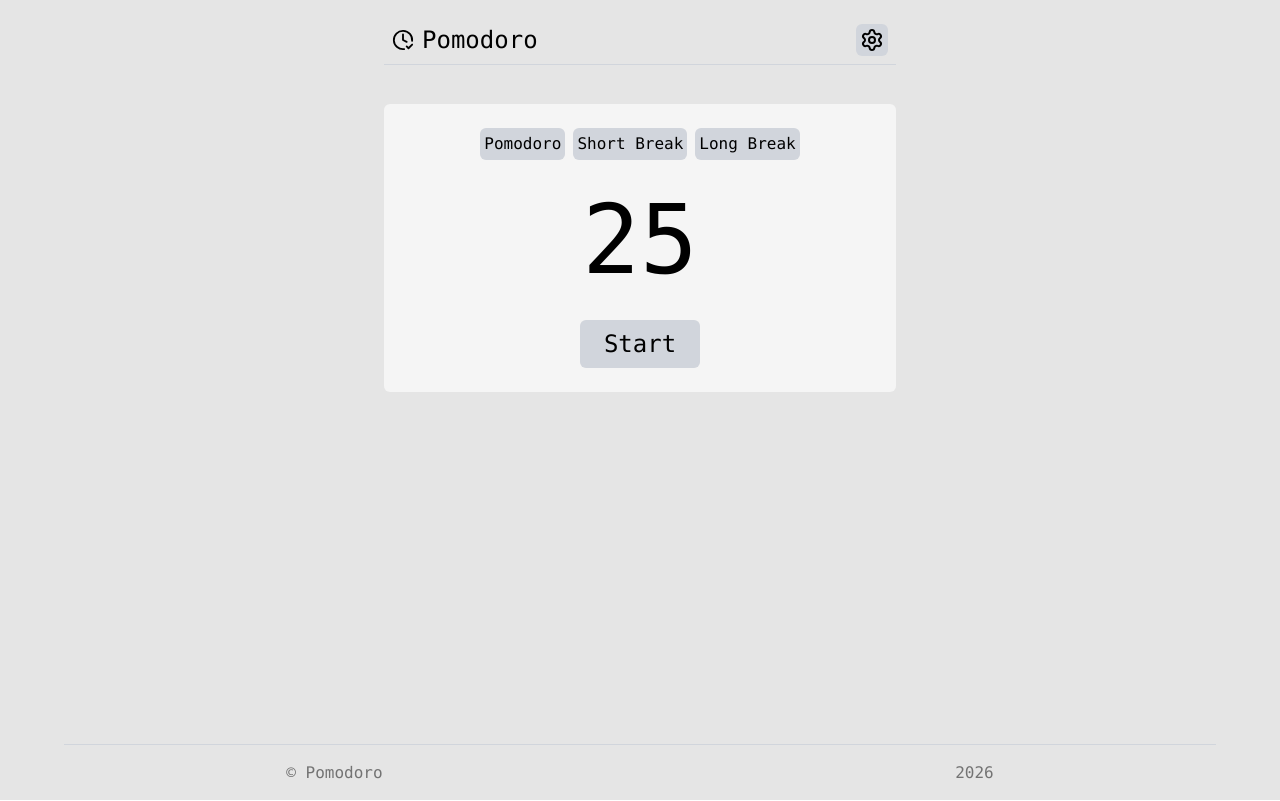
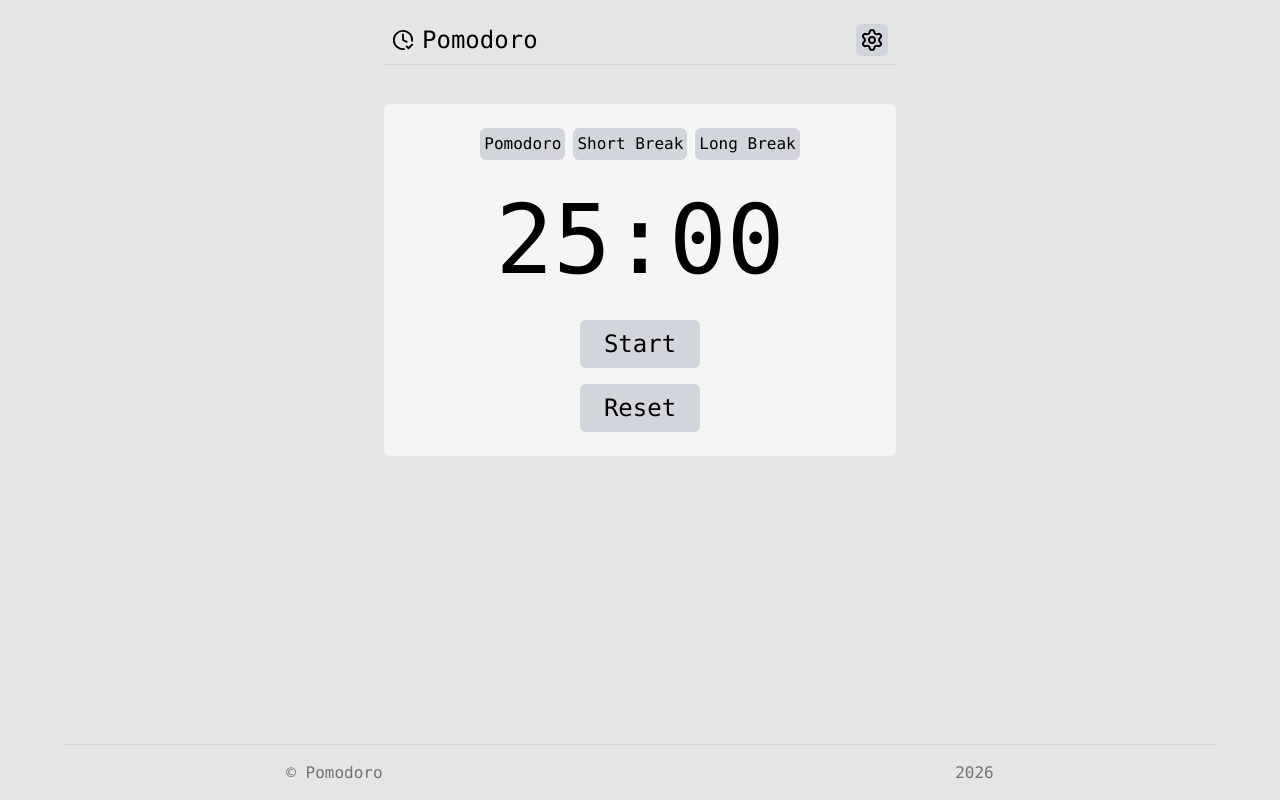
Before and after one commit to Abukiya/roadmap.sh-projects, a React (Vite) app in the folder frontend/intermediate/8-pomodoro-timer/: page / in a window 1280 px wide. Built offline with nearby package versions, Linux system fonts and the light colour scheme.

Commit message:
save: rest resting only to the pomodoro tap while the selcted tap is different trying to fix it

```diff
--- a/frontend/intermediate/8-pomodoro-timer/src/features/homepage/countdown.js
+++ b/frontend/intermediate/8-pomodoro-timer/src/features/homepage/countdown.js
@@ -1,6 +1,6 @@
 import { useState, useEffect, useRef } from "react";
 
-function useCountdown(totalSeconds, onComplete) {
+export default function useCountdown(totalSeconds, onComplete) {
   const [secondsLeft, setSecondsLeft] = useState(totalSeconds);
   const [isRunning, setIsRunning] = useState(false);
   const endTimeRef = useRef(null);
@@ -35,5 +35,11 @@ function useCountdown(totalSeconds, onComplete) {
     setSecondsLeft(totalSeconds);
   };
 
-  return { secondsLeft, isRunning, start, pause, reset };
+  const setTime = (number) => {
+    const seconds = number * 60;
+    setIsRunning(false);
+    setSecondsLeft(seconds);
+  };
+
+  return { secondsLeft, isRunning, start, pause, reset, setTime };
 }
--- a/frontend/intermediate/8-pomodoro-timer/src/features/homepage/pomodoro.jsx
+++ b/frontend/intermediate/8-pomodoro-timer/src/features/homepage/pomodoro.jsx
@@ -1,34 +1,63 @@
 import { useState } from "react";
-function Pomodoro({Pomodoro, shortbreak ,longbreak}) {
-  const [time, settime] = useState(Pomodoro);
+import useCountdown from "./countdown";
+function Pomodoro({ Pomodoro, shortbreak, longbreak }) {
+  const [taptime, setTaptime] = useState(Pomodoro);
+  const { secondsLeft, isRunning, start, pause, reset, setTime } = useCountdown(
+    taptime * 60,
+  );
+
+  // function tapset({ tap }) {
+  //   setTaptime(tap);
+  //   setTime(tap);
+  // }
+
+
+
+
+  const minutes = String(Math.floor(secondsLeft / 60)).padStart(2, "0");
+  const seconds = String(secondsLeft % 60).padStart(2, "0");
+
   return (
     <div className=" w-lg p-6 flex flex-col items-center gap-4 self-start mt-6 rounded-md bg-neutral-100">
       <div className="flex gap-2">
         <button
           className="bg-gray-300 p-1 rounded-md hover:bg-gray-400"
-          onClick={() => settime(Pomodoro)}
+          onClick={() => setTime(Pomodoro)}
         >
           Pomodoro
         </button>
         <button
           className="bg-gray-300 p-1 rounded-md hover:bg-gray-400"
-          onClick={() => settime(shortbreak)}
+          onClick={() => setTime(shortbreak)}
         >
           Short Break
         </button>
         <button
           className="bg-gray-300 p-1 rounded-md hover:bg-gray-400"
-          onClick={() => settime(longbreak)}
+          onClick={() => setTime(longbreak)}
         >
           Long Break
         </button>
       </div>
       <div className=" flex justify-center text-8xl p-4">
-        <h1>{time}</h1>
+        <h1>
+          {minutes}:{seconds}
+        </h1>
       </div>
       <div>
-        <button className="text-2xl p-2 px-6 rounded-md bg-gray-300 hover:bg-gray-400">
-          Start
+        <button
+          onClick={isRunning ? pause : start}
+          className="text-2xl p-2 px-6 rounded-md bg-gray-300 hover:bg-gray-400"
+        >
+          {isRunning ? "Pause" : "Start"}
+        </button>
+      </div>
+      <div>
+        <button
+          onClick={reset}
+          className="text-2xl p-2 px-6 rounded-md bg-gray-300 hover:bg-gray-400"
+        >
+          Reset
         </button>
       </div>
     </div>
--- a/frontend/intermediate/8-pomodoro-timer/src/features/setting/setting.jsx
+++ b/frontend/intermediate/8-pomodoro-timer/src/features/setting/setting.jsx
@@ -59,7 +59,7 @@ function Setting({
             />
           </div>
           <div className="flex flex-col gap-1 p-2 w-1/3 ">
-            <label htmlfor="shortbreak" className="text-gray-500">
+            <label htmlFor="shortbreak" className="text-gray-500">
               Short Break:
             </label>
             <input
```
